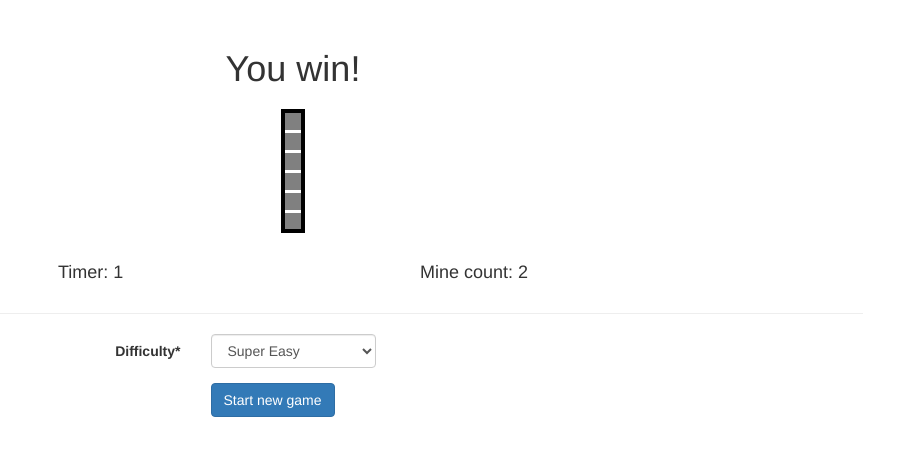
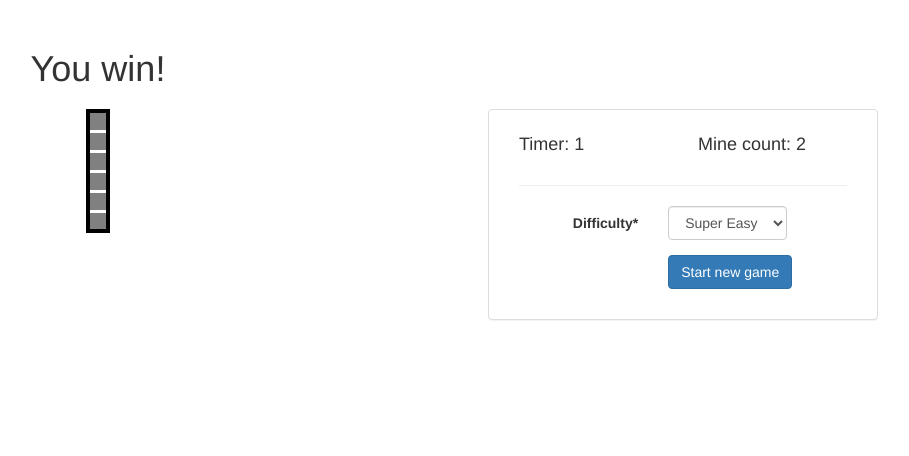
Before and after one commit to survey-monkey-challenge/minesweeper, a Django app: a page that uses game/templates/game.html in a window 1280 px wide. Shown: the part 51-507 px from the top of the page, without its empty margins (347-1256 px from the left). Run offline with Django 3.2, Linux system fonts and the light colour scheme; tables that the repository leaves empty hold one stand-in row (values such as "Sample post"); some libraries are stand-ins or nearby versions.

Commit message:
Moved the game stats and "start new game" button to the right

```diff
--- a/game/forms.py
+++ b/game/forms.py
@@ -13,8 +13,8 @@ class CreateGameForm(forms.ModelForm):
         super().__init__(*args, **kwargs)
         self.helper = helper.FormHelper()
         self.helper.form_class = 'form-horizontal'
-        self.helper.label_class = 'col-md-8'
-        self.helper.field_class = 'col-md-4'
+        self.helper.label_class = 'col-md-6'
+        self.helper.field_class = 'col-md-6'
         self.helper.form_method = 'post'
         self.helper.form_action = action
         self.helper.add_input(layout.Submit('submit', 'Start new game'))
--- a/game/templates/game.html
+++ b/game/templates/game.html
@@ -3,12 +3,13 @@
 
 {% block content %}
   <div id="game_over" class="row {% if not game.game_over %}vis_hidden{% endif %}">
-    <h1 id="game_over_message" class="text-center">
+    <h1 id="game_over_message" class="col-md-offset-2 col-md-4 text-center">
       {% if game.win %}You win!{% else %}Game over{% endif %}
     </h1>
   </div>
 
   <div class="row">
+    <div class="col-md-8">
       <table class="board center-table">
         <tbody>
           {% for row in game.board %}
@@ -22,26 +23,25 @@
       </table>
     </div>
 
-  <br/>
+    <div class="col-md-4 panel panel-default">
+      <div class="panel-body">
         <div class="row">
-    <div class="center-block" style="width: 500px;">
+          <div>
             <div class="col-md-6">
-        <h4>
-          Timer: <span  id="timer">{{ initial_timer }}</span>
-        </h4>
+              <h4>Timer: <span  id="timer">{{ initial_timer }}</span></h4>
             </div>
             <div class="col-md-6">
-        <h4 class="text-right">
-          Mine count: {{ game.mine_count }}
-        </h4>
+              <h4>Mine count: {{ game.mine_count }}</h4>
             </div>
           </div>
         </div>
-
         <hr/>
         <div class="row">
-    <div class="col-md-offset-1 col-md-6">
+          <div class="col-md-10">
             {% crispy form %}
+          </div>
+        </div>
+      </div>
     </div>
   </div>
 {% endblock %}
```
Also changed, not shown: minesweeper/settings.py (+6 -1 lines). Lines whose indentation alone changed are shown as unchanged.
